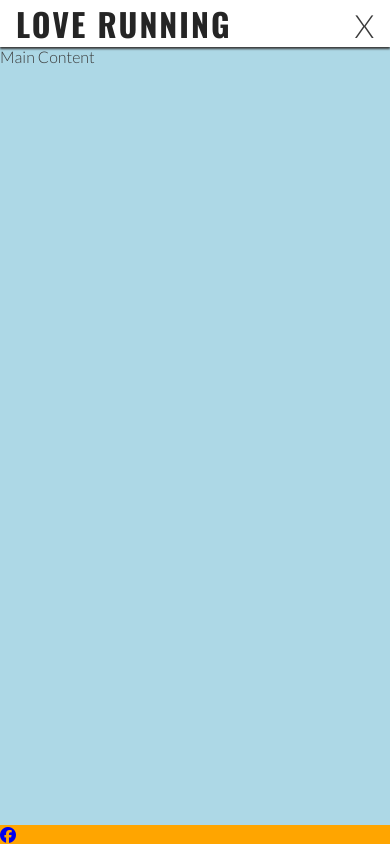
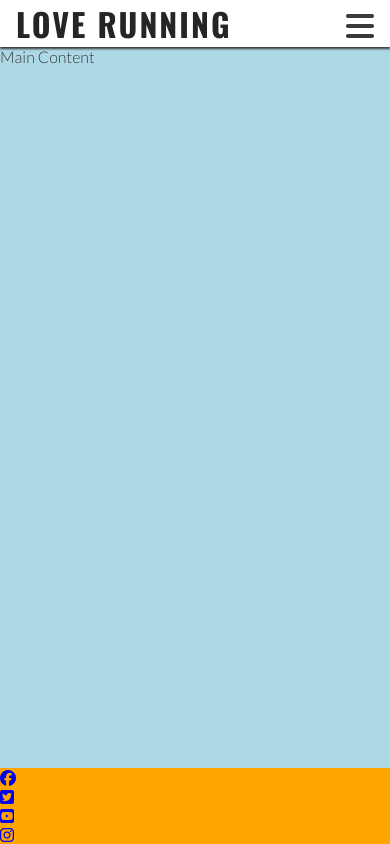
Before and after one commit to ethans241/ethan-Love-running-project, a plain HTML site: page index.html in a window 390 px wide. Drawn offline with nearby package versions, Linux system fonts and the light colour scheme.

Commit message:
added all footer social links and burger icon in nav

```diff
--- a/index.html
+++ b/index.html
@@ -24,7 +24,7 @@
             <h1 id="logo">Love Running</h1>
         </a>
         <input type="checkbox" id="nav-toggle" name="nav-toggle">
-        <label for="nav-toggle" class="nav-toggle-label">X</label>
+        <label for="nav-toggle" class="nav-toggle-label"><i class="fa-solid fa-bars"></i></label>
         <nav>
             <ul id="menu">
             <li><a href="" class="active">Home</a></li>
@@ -43,6 +43,10 @@
     <footer>
         <ul>
             <li><a href="http://www.facebook.com/" target="_blank" rel="noopener" aria-label="Visit our Facebook page (open in a new tab)"><i class="fa-brands fa-facebook"></i></a></li>
+            <li><a href="http://www.twitter.com/" target="_blank" rel="noopener" aria-label="Visit our Twitter page (open in a new tab)"><i class="fa-brands fa-square-twitter"></i></a></li>
+            <li><a href="http://www.youtube.com/" target="_blank" rel="noopener" aria-label="Visit our Youtube page (open in a new tab)"><i class="fa-brands fa-square-youtube"></i></a></li>
+            <li><a href="http://www.instagram.com/" target="_blank" rel="noopener" aria-label="Visit our instagram page (open in a new tab)"><i class="fa-brands fa-instagram"></i></a></li>
+
         </ul>
     </footer>
 
```
